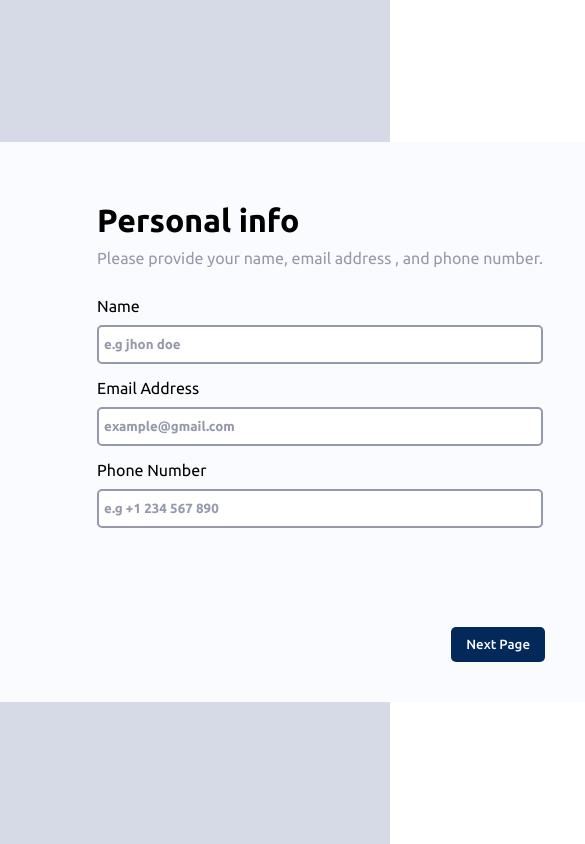
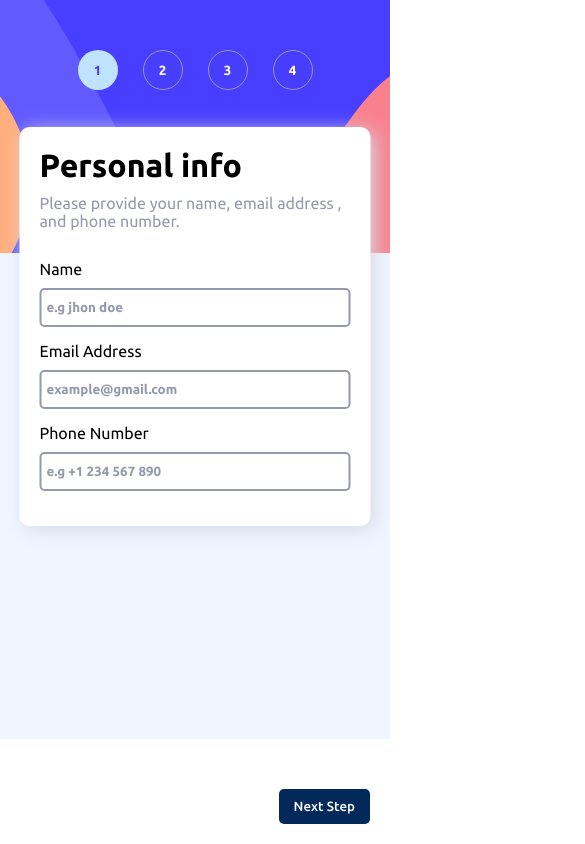
Before and after one commit to MiR-stack/multi_step_form, a React (Vite) app: page / in a window 390 px wide. Shown: the top 844 px of the page, 585 px wide, since content can reach past the window. Built offline with nearby package versions, Linux system fonts and the light colour scheme.

Commit message:
create responsive for differant sizes device.

```diff
--- a/src/app/app.styled.js
+++ b/src/app/app.styled.js
@@ -11,7 +11,7 @@ const Container = styled.div`
 
 const Box = styled.div`
   max-width: 1440px;
-  height:560px;
+ min-height:560px;
   position: absolute;
   top: 50%;
   left: 50%;
@@ -20,6 +20,20 @@ const Box = styled.div`
   background-color:hsl(231, 100%, 99%) ;
   padding:10px;
   display: flex;
+
+
+
+  @media (max-width:600px){
+    height: 100vh;
+    width: 100%;
+    flex-direction: column;
+    padding:0;
+    justify-content: space-between;
+    align-items: center;
+    background: hsl(217, 100%, 97%);
+    position: relative;
+
+  }
 `;
 
 
--- a/src/components/addOns/addOns.jsx
+++ b/src/components/addOns/addOns.jsx
@@ -13,8 +13,15 @@ import {
   Wraper,
 } from "./addOns.styled";
 
-function AddOns({ step,handleData, storedData, period, handleNext, handleBack }) {
-  const [addons, setAddons] = useState(storedData || data.state);
+function AddOns({
+  step,
+  handleData,
+  storedData,
+  period,
+  handleNext,
+  handleBack,
+}) {
+  const [addons, setAddons] = useState(storedData || JSON.parse(JSON.stringify(data.state)));
 
   const handleChange = (e) => {
     const name = e.target.name;
@@ -30,9 +37,9 @@ function AddOns({ step,handleData, storedData, period, handleNext, handleBack })
     setAddons(newAddOns);
   };
 
-  useEffect(()=>{
-    handleData(addons)
-  },[addons])
+  useEffect(() => {
+    handleData(addons);
+  }, [addons]);
 
   return (
     <Container>
--- a/src/components/confirmation/confirmation.jsx
+++ b/src/components/confirmation/confirmation.jsx
@@ -23,7 +23,15 @@ const Container = styled(container)`
 
     justify-content: center;
     align-items: center;
-    gap:10px
+    gap:10px;
+
+    @media(max-width:600px){
+        position: absolute;
+        top: 20%;
+        height: 40%;
+        width: 90%;
+        border-radius: 10px;
+    }
 `
 
 function Confirmation() {
--- a/src/components/formActions/index.jsx
+++ b/src/components/formActions/index.jsx
@@ -8,7 +8,7 @@ function FormActions({ step, handleNext, handleBack, type, handleConfirm }) {
       {step < 4 && (
         <Next type={type || "text"} onClick={handleNext}>
           {" "}
-          next page
+          next step
         </Next>
       )}
       {step === 4 && <Confirm onClick={handleConfirm}>confirm</Confirm>}
--- a/src/components/formActions/index.styled.js
+++ b/src/components/formActions/index.styled.js
@@ -6,6 +6,7 @@ const Container = styled.div`
     align-items: center;
     justify-content: space-between;
     width: 100%;
+    margin-top: 30px;
 `
 
 const basic = styled.button`
@@ -25,7 +26,7 @@ const Next = styled(basic)`
   margin-left: auto;
 
   &:hover {
-    background: hsl(243, 100%, 62%);
+    background: hsl(213, 96%, 28%);
   }
 `;
 
--- a/src/components/layout/index.jsx
+++ b/src/components/layout/index.jsx
@@ -1,14 +1,14 @@
-import { Description, Title } from "./index.styled"
+import { Container, Description, Title } from "./index.styled"
 
 
 
 function Layout({title,description,children}) {
   return (
-    <div>
+    <Container>
         <Title>{title} </Title>
         <Description>{description} </Description>
         {children}
-    </div>
+    </Container>
   )
 }
 
--- a/src/components/layout/index.styled.js
+++ b/src/components/layout/index.styled.js
@@ -1,5 +1,20 @@
 import styled from "styled-components";
 
+
+const Container = styled.div`
+
+@media (max-width:600px){
+    position: absolute;
+    top:15%;
+    left: 50%;
+    transform: translateX(-50%);
+    background-color: white;
+    padding: 20px;
+    border-radius: 10px;
+    width: 90%;
+    box-shadow: 4px 4px 20px hsl(229, 24%, 87%);
+}
+`
 
 const Title = styled.h1`
     font-weight: 700;
@@ -11,4 +26,4 @@ const Description = styled.p`
     margin-bottom: 30px;
 `
 
-export {Title,Description}
+export {Title,Description,Container}
--- a/src/components/pricing/pricing.styled.js
+++ b/src/components/pricing/pricing.styled.js
@@ -5,7 +5,13 @@ const Box = styled(Flex)`
   flex-direction: column;
   gap: 30px;
 `;
-const Wraper = styled(Flex)``;
+const Wraper = styled(Flex)`
+
+@media(max-width:800px){
+  flex-direction: column;
+  width: 100%;
+}
+`;
 
 const Card = styled.div`
   border: 1px solid hsl(229, 24%, 87%);
@@ -26,10 +32,21 @@ const Card = styled.div`
     border: 1px solid hsl(213, 96%, 18%);
     background: hsl(217, 100%, 97%);
   }
+
+  @media(max-width:800px){
+  display:flex;
+  align-items:flex-start;
+  gap:10px;
+  width:100%;
+}
 `;
 
 const Content = styled.div`
   margin-top: 40px;
+
+  @media (max-width:800px){
+    margin: 0;
+  }
 `;
 
 const Name = styled.h3`
--- a/src/components/sidebar/index.jsx
+++ b/src/components/sidebar/index.jsx
@@ -1,4 +1,4 @@
-import { Container, NavButton, NavItem, Section, Step } from "./index.styled";
+import { Container, NavButton, NavItem, Section, Step, StepWraper } from "./index.styled";
 
 const StepTitles = ["your info", "select plan", "add-ons", "summary"];
 
@@ -8,10 +8,10 @@ function Sidebar({ handleCustom, step }) {
       {StepTitles.map((item, index) => (
         <NavItem key={index} onClick={() => handleCustom(index + 1)}>
           <NavButton active={step === index + 1}>{index + 1} </NavButton>
-          <div>
+          <StepWraper>
             <Step>step {index + 1} </Step>
             <Section>{item} </Section>
-          </div>
+          </StepWraper>
         </NavItem>
       ))}
     </Container>
--- a/src/components/sidebar/index.styled.js
+++ b/src/components/sidebar/index.styled.js
@@ -1,20 +1,41 @@
 import styled from "styled-components";
-import bg from '../../assets/images/bg-sidebar-desktop.svg'
-
+import bg from "../../assets/images/bg-sidebar-desktop.svg";
+import mobileBg from "../../assets/images/bg-sidebar-mobile.svg";
 
 const Container = styled.div`
-  height: 100%;
   width: 250px;
   border-radius: 10px;
   background: url(${bg});
-  padding: 10px;
+  background-repeat: no-repeat;
+  background-position: center;
+  background-size: cover;
   display: flex;
   align-items: flex-start;
   justify-content: flex-start;
   flex-direction: column;
   gap: 30px;
   text-transform: uppercase;
-  padding:30px;
+  padding: 30px;
+
+  @media (max-width: 1200px) {
+    width: 200px;
+    padding: 20px;
+    gap: 25px;
+  }
+
+  @media (max-width: 600px) {
+    height: unset;
+    flex-direction: row;
+    height: 30vh;
+    width: 100%;
+    border-radius: 0;
+    justify-content: center;
+    background: url(${mobileBg});
+    background-repeat: no-repeat;
+    background-position: center;
+    background-size: cover;
+    padding-top: 50px;
+  }
 `;
 
 const NavItem = styled.div`
@@ -23,10 +44,7 @@ const NavItem = styled.div`
   gap: 10px;
   color: white;
   cursor: pointer;
-
 `;
-
-
 
 const NavButton = styled.button`
   height: 40px;
@@ -35,7 +53,6 @@ const NavButton = styled.button`
   border-radius: 50%;
   font-weight: 700;
   cursor: pointer;
-
 
   ${(props) =>
     props.active
@@ -51,11 +68,17 @@ const NavButton = styled.button`
 `;
 const Step = styled.p`
   color: hsl(231, 11%, 63%);
-  margin-bottom:5px;
+  margin-bottom: 5px;
 `;
 const Section = styled.p`
   font-weight: 500;
   color: hsl(231, 100%, 99%);
 `;
 
-export {Container,NavItem,NavButton,Step,Section}
+const StepWraper = styled.div`
+  @media (max-width: 600px) {
+    display: none;
+  }
+`;
+
+export { Container, NavItem, NavButton, Step, Section, StepWraper };
--- a/src/components/styles/styles.js
+++ b/src/components/styles/styles.js
@@ -6,6 +6,23 @@ const Container = styled.div`
     display: flex;
     flex-direction: column;
     justify-content: space-between;
+
+    @media (max-width:1200px){
+        width: 500px;
+        padding: 40px 40px;
+    }
+    @media (max-width:800px){
+        width: 350px;
+        padding: 40px 20px;
+    }
+
+    @media (max-width:600px){
+        width: 300px;
+        padding:10px;
+        width: 100%;
+        padding: 20px;
+        background: white;
+    }
 `
 
 const Flex = styled.div`
```
